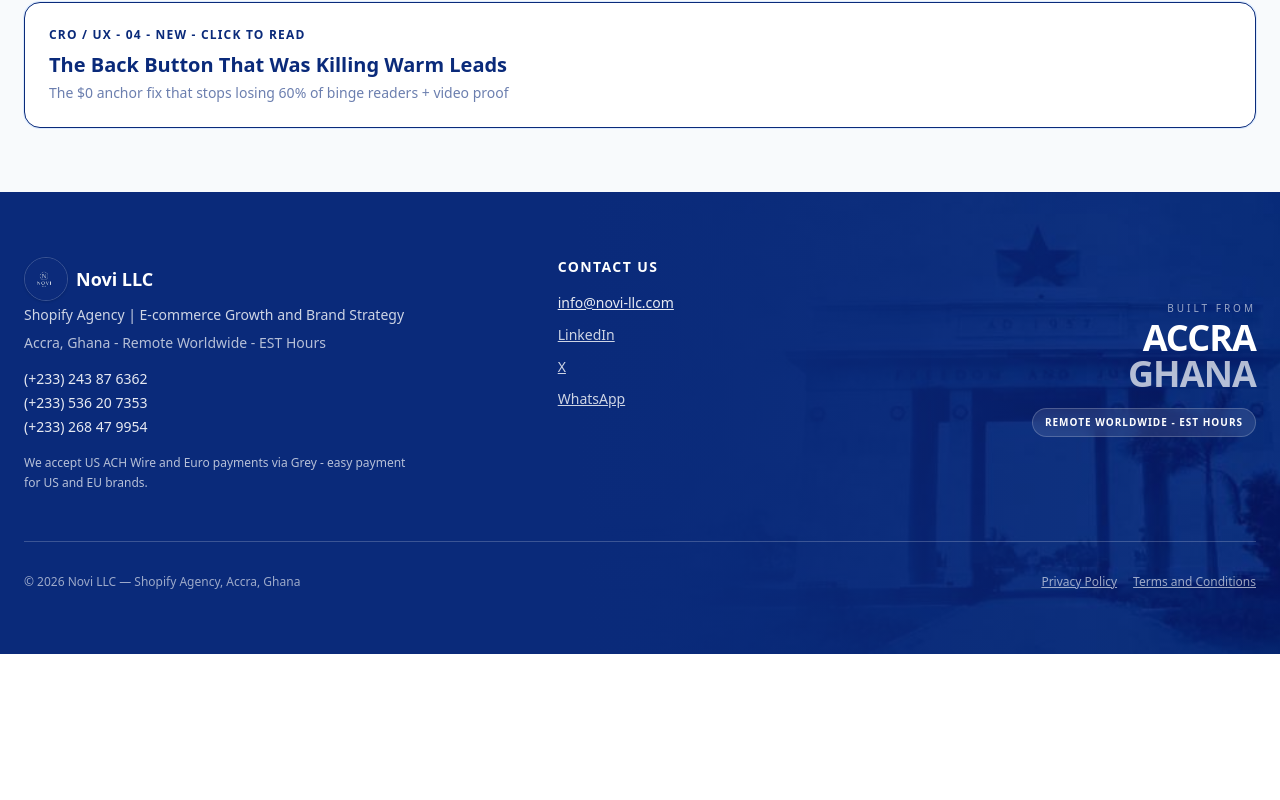
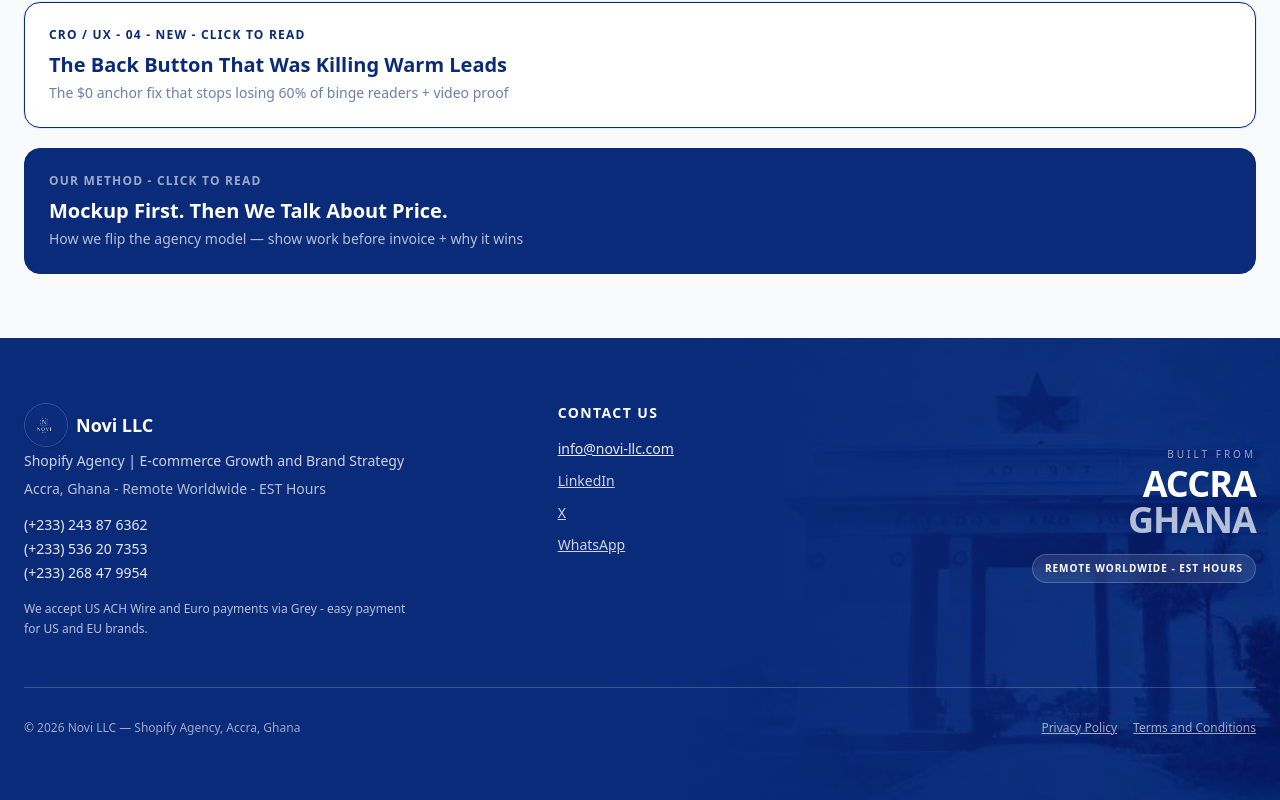
Before and after one commit to NOVI-I6699-cmd/portfolio-starter-kit, a Next.js app: page / in a window 1280 px wide. Shown: the part 2229-3029 px from the top of the page. Before the commit the page ends 2883 px from the top, so only its background shows below. Built offline with nearby package versions, Linux system fonts and the light colour scheme.

Commit message:
Update page.tsx

```diff
--- a/app/page.tsx
+++ b/app/page.tsx
@@ -102,6 +102,11 @@ export default function Home() {
               <div className="mt-2 text-xl font-bold" style={{color: '#0A2A7A'}}>The Back Button That Was Killing Warm Leads</div>
               <div className="mt-1 text-sm opacity-60">The $0 anchor fix that stops losing 60% of binge readers + video proof</div>
             </Link>
+            <Link href="/method" className="block bg-[#0A2A7A] rounded-2xl border border-[#0A2A7A] p-6 hover:shadow-lg transition text-white">
+              <div className="text-xs uppercase tracking-widest font-semibold text-white/60">OUR METHOD - CLICK TO READ</div>
+              <div className="mt-2 text-xl font-bold text-white">Mockup First. Then We Talk About Price.</div>
+              <div className="mt-1 text-sm text-white/70">How we flip the agency model — show work before invoice + why it wins</div>
+            </Link>
           </div>
         </div>
       </section>
```
